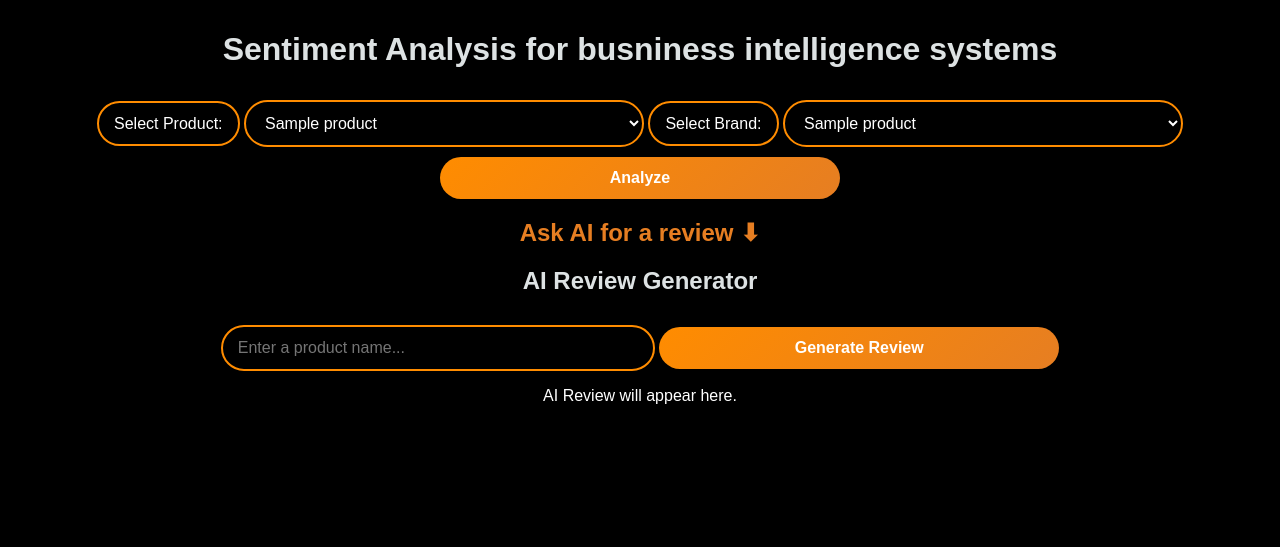
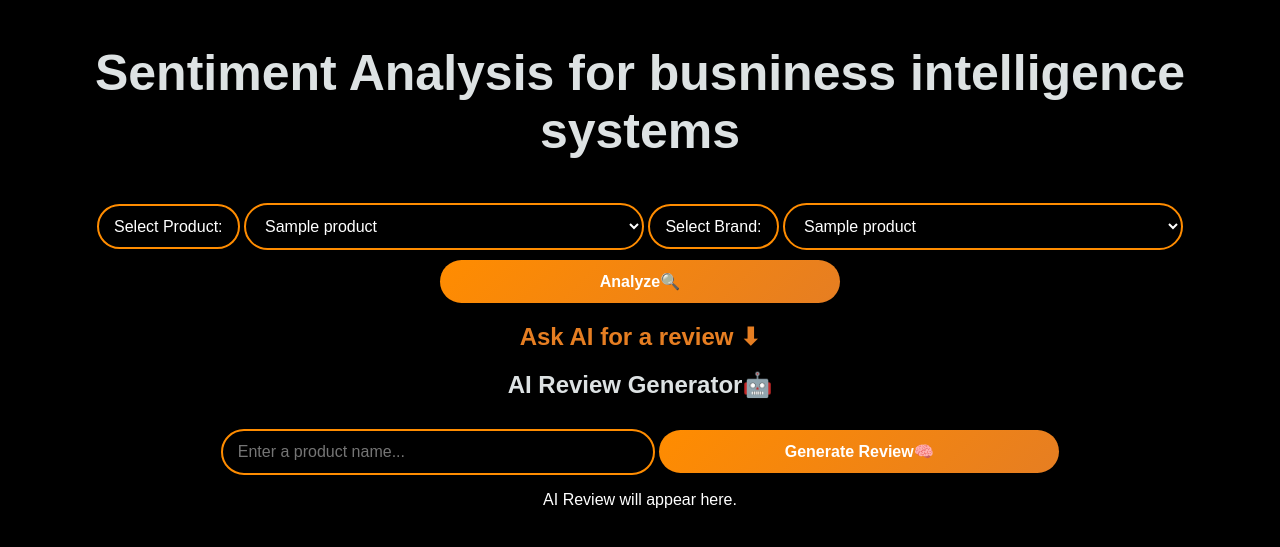
Before and after one commit to Sandeepmarcher/sentiment-analysis-for-business-intelligent-systems, a Flask app: page /dashboard in a window 1280 px wide. Shown: the part 70-617 px from the top of the page. Run offline with Flask 3, Linux system fonts and the light colour scheme; tables that the repository leaves empty hold one stand-in row (values such as "Sample post"); some libraries are stand-ins or nearby versions.

Commit message:
Update index.html

```diff
--- a/templates/index.html
+++ b/templates/index.html
@@ -212,7 +212,7 @@
 
 
 
-    <h1 style="color: #dde2e3;">Sentiment Analysis for busniness intelligence systems</h1>
+    <h1 style="color: #dde2e3;font-size:50px;"">Sentiment Analysis for busniness intelligence systems</h1>
 
     <label for="product" class="text-input">Select Product:</label>
     <select id="product" class="text-input">
@@ -228,16 +228,16 @@
         {% endfor %}
     </select>
 
-    <button id="analyze-btn" class="text-input">Analyze</button>
+    <button id="analyze-btn" class="text-input">Analyze🔍</button>
 
     <h2 id="price"></h2>
     <h2 id="avg-rating"></h2>
     <div id="chart"></div>
     <div id="reviews"></div>
     <h2 style="color: #e67e22;">Ask AI for a review ⬇</h2>
-    <h2 style="color: #dde2e3;">AI Review Generator</h2>
+    <h2 style="color: #dde2e3;">AI Review Generator🤖</h2>
     <input type="text" id="review-input" class="text-input" placeholder="Enter a product name...">
-    <button id="generate-btn" class="text-input">Generate Review</button>
+    <button id="generate-btn" class="text-input">Generate Review🧠</button>
     <p id="generated-review" class="p"></p>
     <p id="reviewOutput">AI Review will appear here.</p>
 
```
